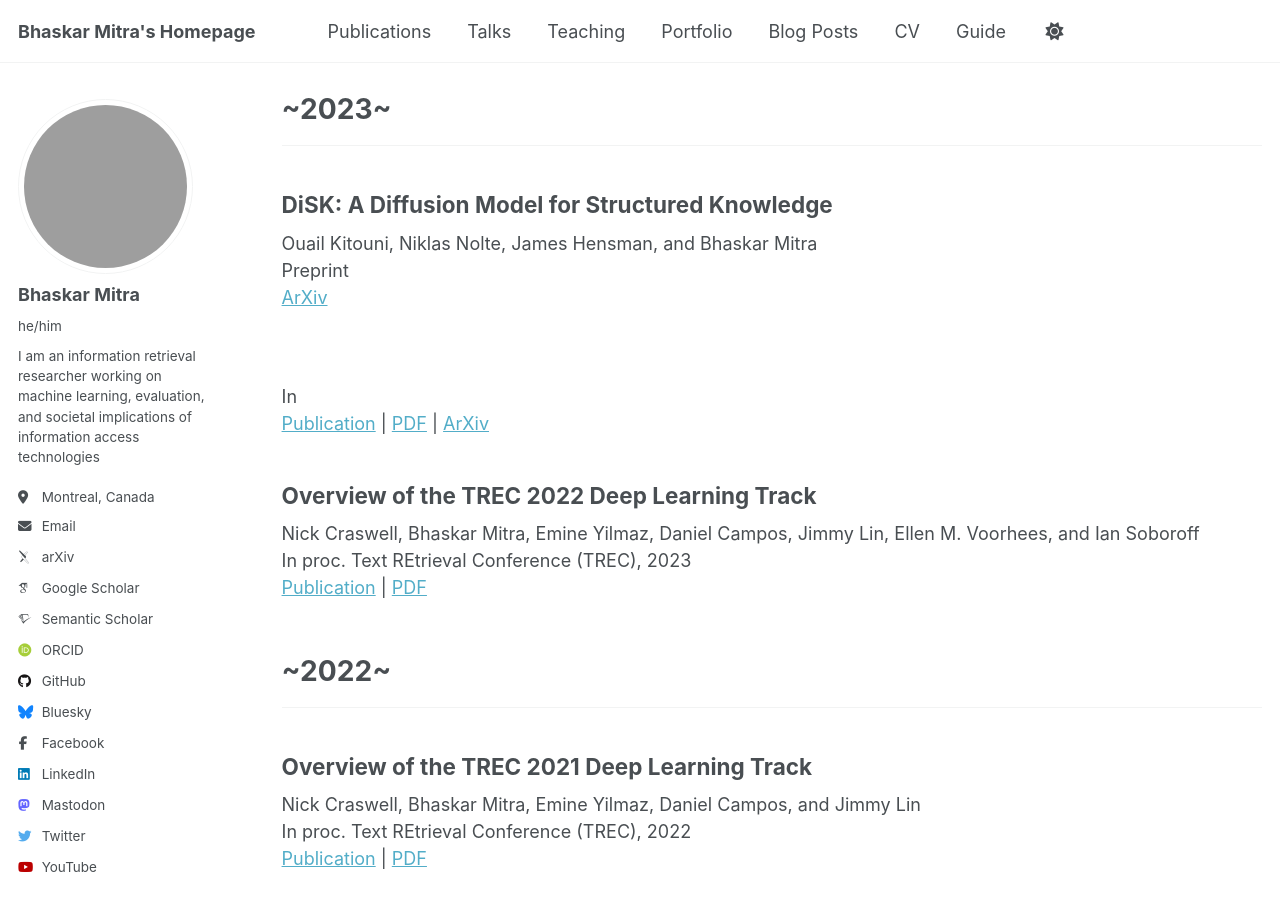
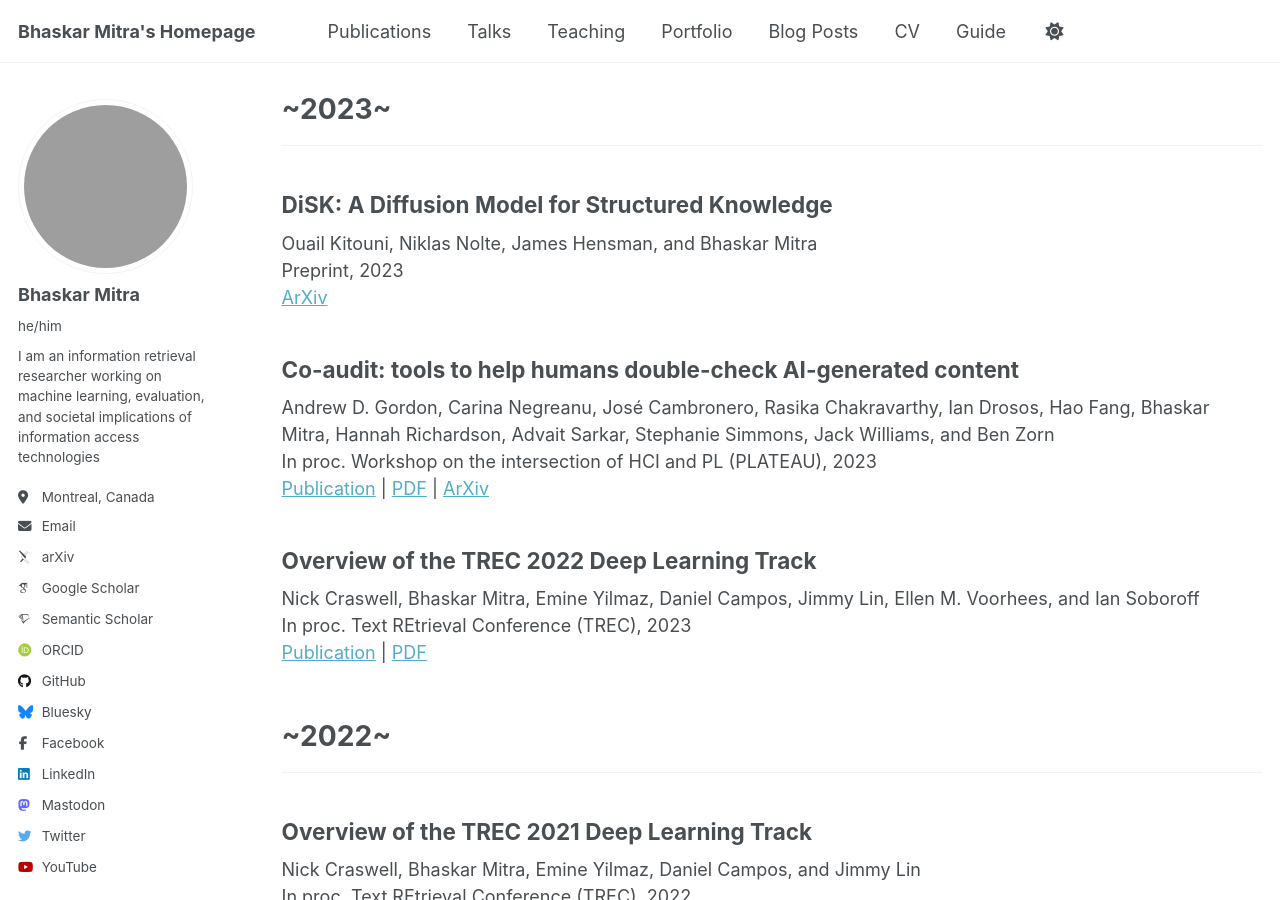
Before and after one commit to bhaskar-mitra/bhaskar-mitra.github.io, a Jekyll site: the page built from _pages/publications.html, in a window 1280 px wide and 900 px high, scrolled down 5128 px. Built offline with Jekyll 4.4.1, drawn with Linux system fonts in a browser that asks for light colours; some web fonts are replaced; some of the changed text lies outside the part shown; grey boxes are pictures that could not be loaded.

Commit message:
Update publications.html

```diff
--- a/_pages/publications.html
+++ b/_pages/publications.html
@@ -191,14 +191,15 @@ author_profile: true
   <article class="archive__item" itemscope itemtype="http://schema.org/CreativeWork">
     <h2>DiSK: A Diffusion Model for Structured Knowledge</h2>
     Ouail Kitouni, Niklas Nolte, James Hensman, and Bhaskar Mitra<br/>
-    Preprint<br/>
+    Preprint, 2023<br/>
     <a href="https://arxiv.org/abs/2312.05253">ArXiv</a>
   </article>
   <article class="archive__item" itemscope itemtype="http://schema.org/CreativeWork">
-    <h2></h2>
-    <br/>
-    In <br/>
-    <a href="">Publication</a> | <a href="../files/">PDF</a> | <a href="">ArXiv</a>
+    <h2>Co-audit: tools to help humans double-check AI-generated content</h2>
+    Andrew D. Gordon, Carina Negreanu, José Cambronero, Rasika Chakravarthy, Ian Drosos, Hao Fang, Bhaskar Mitra, Hannah Richardson, Advait Sarkar, Stephanie Simmons, Jack Williams, and Ben Zorn<br/>
+    In proc. Workshop on the intersection of HCI and PL (PLATEAU), 2023<br/>
+    <a href="https://kilthub.cmu.edu/articles/conference_contribution/Co-audit_tools_to_help_humans_double-check_AI-generated_content/25587552">Publication</a> | <a href="../files/Co_audit_report PLATEAU.pdf
+">PDF</a> | <a href="https://arxiv.org/abs/2310.01297">ArXiv</a>
   </article>
   <article class="archive__item" itemscope itemtype="http://schema.org/CreativeWork">
     <h2>Overview of the TREC 2022 Deep Learning Track</h2>
```
Also changed, not shown: other parts of _pages/publications.html (+3 -3 lines).
